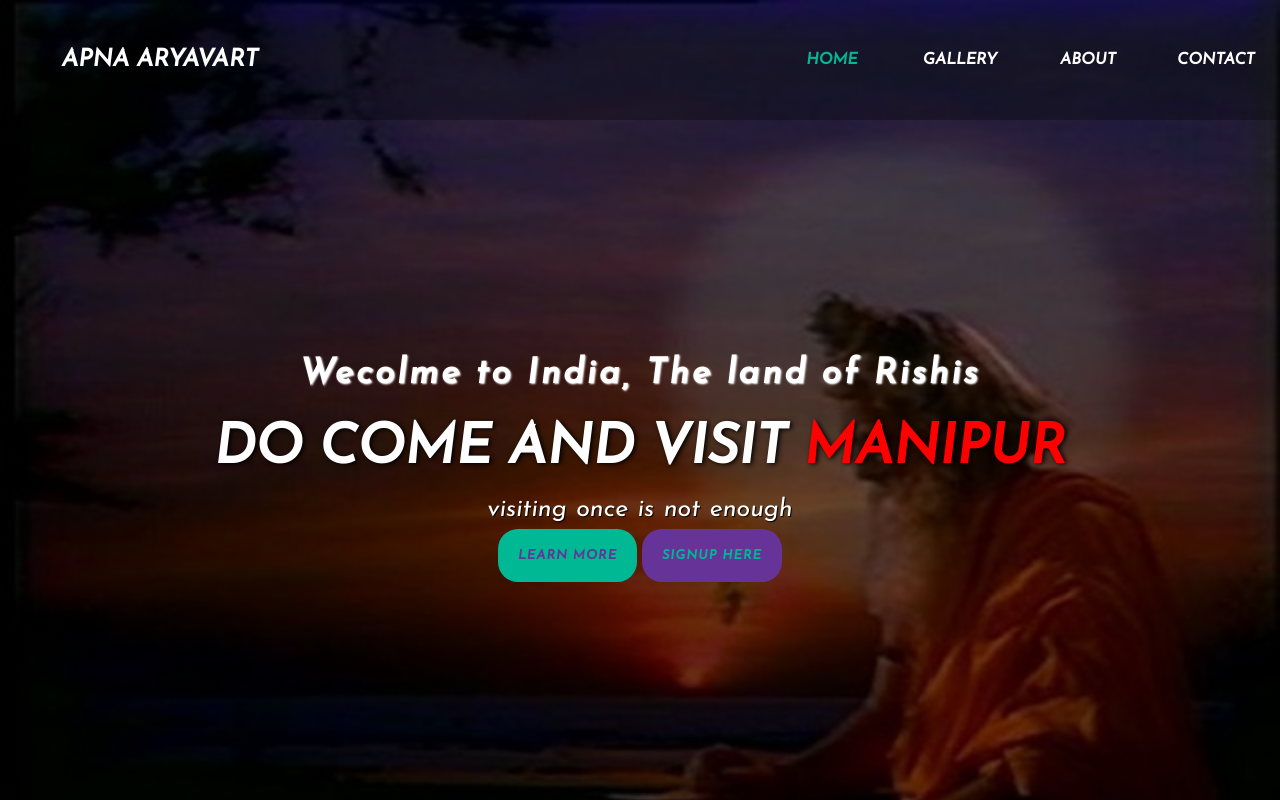
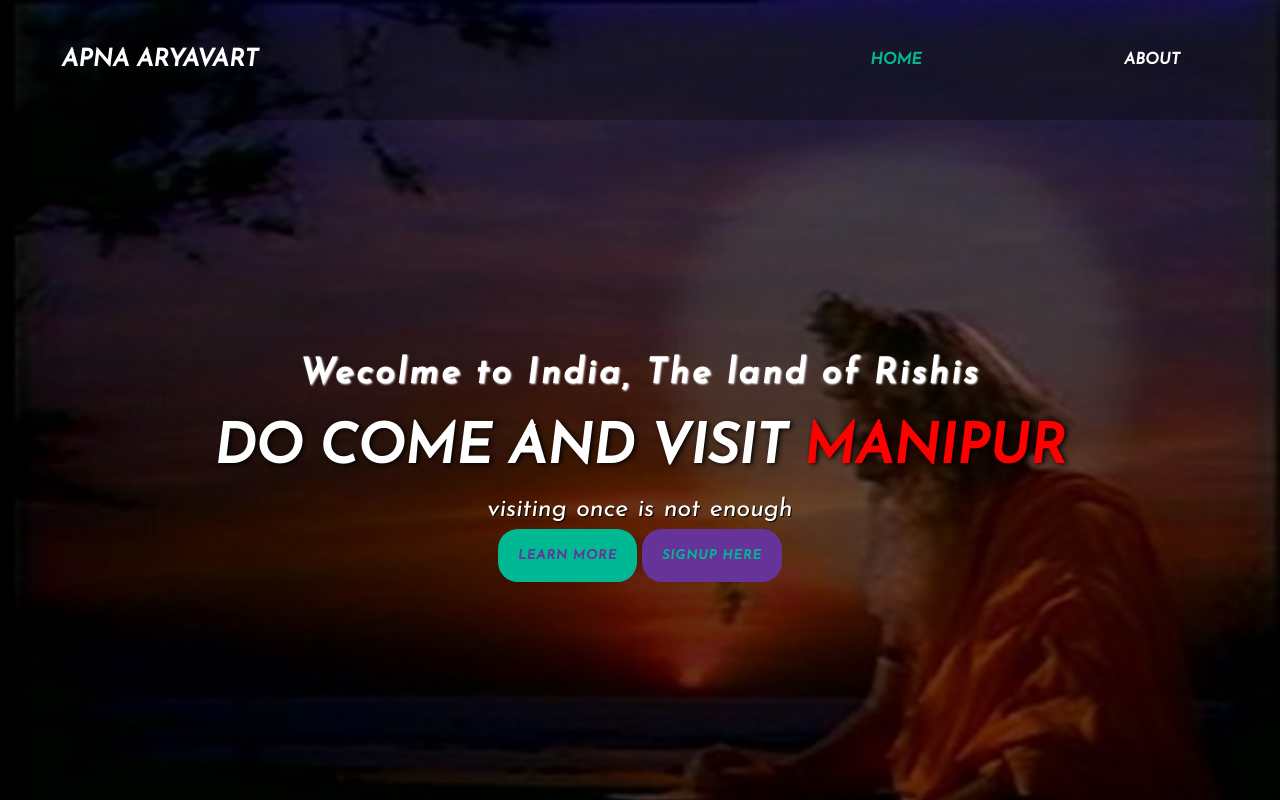
Before and after one commit to charu-86/Home-Page, a plain HTML site: page index.html in a window 1280 px wide. Drawn offline with nearby package versions, Linux system fonts and the light colour scheme.

Commit message:
Update index.html

```diff
--- a/index.html
+++ b/index.html
@@ -15,9 +15,8 @@
             <div class="logo"><h1 class="animated infinite bounce heartBeat">Apna Aryavart</h1></div>
             <div class="menu">
                 <a href=" ">Home</a>
-                <a href=" ">gallery</a>
                 <a href="https://youtu.be/VjjrS7ugItw " target="_blank" >about</a>
-                <a href=" ">contact</a>
+<!--                 <a href=" ">contact</a> -->
             </div>
         </nav>
             <main>
```
